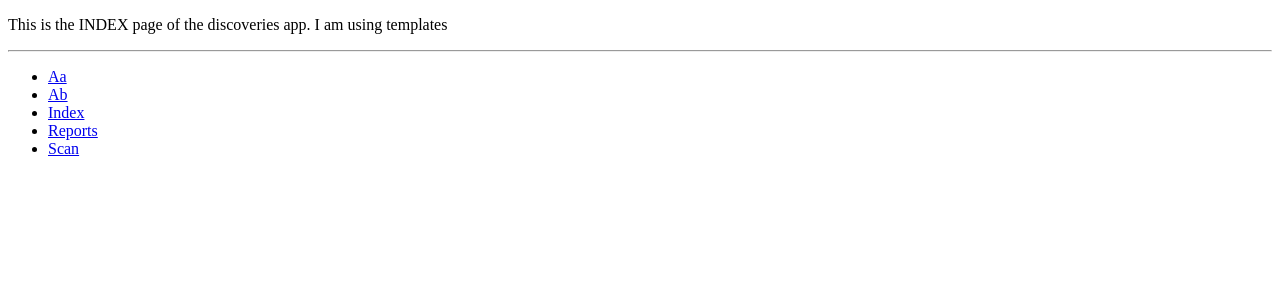
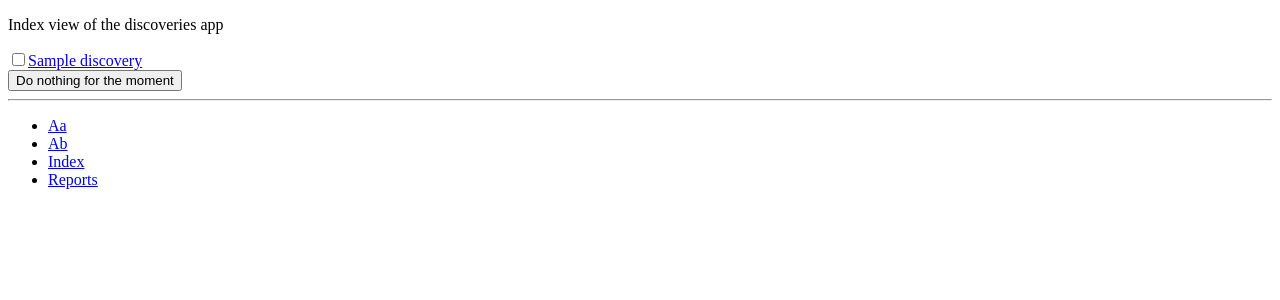
Before and after one commit to dlete/estate, a Django app: page /discoveries/ in a window 1280 px wide. Shown: the top 300 px of the page. Run offline with Django 3.2, Linux system fonts and the light colour scheme; tables that the repository leaves empty hold one stand-in row (values such as "Sample post").

Commit message:
add the scan view in discoveries

```diff
--- a/estate/discoveries/models.py
+++ b/estate/discoveries/models.py
@@ -16,3 +16,67 @@ class PartDiscovered (models.Model):
 
     def __unicode__(self):
         return self.serial_number
+
+
+
+# should have a field for
+# - the user/company/admin entity owner of the discovery
+# - date it was created
+# - date it was modified
+class Discovery(models.Model):
+    name = models.CharField(max_length=200)
+
+    def __unicode__(self):
+        return self.name
+
+# liaison table between Discovery and IpNetwork tables so that
+# one Discovery can have more than one IpNetwork associated to it
+class DiscoveryToIpNetwork(models.Model):
+    discovery = models.ForeignKey('Discovery')
+    ip_network = models.ForeignKey('IpNetwork')
+
+    def __unicode__(self):
+        # if we return self.discovery, we get the error
+        # 'ip_network' object has no attribute '__getitem__'
+        # have to specify to return self.discovery.name
+        return self.discovery.name
+
+
+# will store IP addresses as text and rely in Python instead of the database
+# to handle IP networks/addresses. Intend to use the "netaddr" package for
+# Python 2.x and the "ipaddress" module if Python3. If use the database for
+# IP handling then it limits functionality/coding depending on whether MySQL
+# or PostgreSQL or SQLITE3 are being used.
+#
+# should have a field tying the IP Network tot he user and/or organization/company
+# should have a field with created_on and another with modified_on
+class IpNetwork(models.Model):
+    name = models.CharField(max_length=200)
+    network = models.CharField(max_length=200)
+
+    def __unicode__(self):
+        return self.name
+
+
+class IpNetworkToSnmpCommunity(models.Model):
+    ip_network = models.ForeignKey('IpNetwork')
+    snmp_community = models.ForeignKey('SnmpCommunity')
+
+    def __unicode__(self):
+        # if we return self.ip_network, we get the error
+        # 'ip_network' object has no attribute '__getitem__'
+        # have to specify to return self.ip_network.name
+        return self.ip_network.name
+
+
+# should have a field tying the Community to the user and/or organization/company
+class SnmpCommunity(models.Model):
+    # the lenght of and SNMP community does not seem to be defined anywhere
+    # have not found any MIB where it is stated. SNMP-COMMUNITY-MIB
+    # appears to be the place where it should be defined, but it is not
+    name = models.CharField(max_length=200)
+    # should find a way to limit to 1, 2 or 3
+    version = models.PositiveSmallIntegerField(default=2)
+
+    def __unicode__(self):
+        return self.name
--- a/estate/discoveries/templates/discoveries/base.html
+++ b/estate/discoveries/templates/discoveries/base.html
@@ -19,7 +19,6 @@
                 <li><a href="{% url 'discoveries:ab' %}">Ab</a></li>
                 <li><a href="{% url 'discoveries:index' %}">Index</a></li>
                 <li><a href="{% url 'discoveries:reports' %}">Reports</a></li>
-                <li><a href="{% url 'discoveries:scan' %}">Scan</a></li>
             </ul>
         </div>
     </body>
--- a/estate/discoveries/templates/discoveries/index.html
+++ b/estate/discoveries/templates/discoveries/index.html
@@ -1,7 +1,20 @@
 {% extends 'discoveries/base.html' %}
 
-{% block title %}INDEX{% endblock %}
+{% block title %}INDEX DISC{% endblock %}
 
 {% block body_block %}
-<p>{{ boldmessage }}</p>
+
+    <p>{{ bodymessage }}</p>
+
+    <form action="{% url 'discoveries:index' %}" method="post">
+        {% csrf_token %}
+
+        {% for d in all_discoveries %}
+            <input type="checkbox" name="chosen_d" value="d.id"><a href="/discoveries/{{ d.id }}/">{{ d.name }}</a><br />
+        {% endfor %}
+
+        <input type="submit" value="Do nothing for the moment" />
+    </form>
+
+
 {% endblock %}
--- a/estate/discoveries/urls.py
+++ b/estate/discoveries/urls.py
@@ -4,6 +4,8 @@ from discoveries import views
 
 urlpatterns = patterns('',
     url(r'^$', views.index, name='index'),
+    url(r'^(?P<discovery_id>\d+)/$', views.detail, name='detail'),
+    url(r'^(?P<discovery_id>\d+)/scan/$', views.scan, name='scan'),
     url(r'^aa/', views.aa, name='aa'),
     url(r'^ab/', views.ab, name='ab'),
     url(r'^reports/', views.reports, name='reports'),
--- a/estate/discoveries/views.py
+++ b/estate/discoveries/views.py
@@ -1,7 +1,56 @@
 from django.shortcuts import render
 
 # from now down, not defaults
+from django.shortcuts import get_object_or_404
+
 from discoveries.models import PartDiscovered
+from discoveries.models import Discovery
+
+
+def index(request):
+    context = {'bodymessage': "Index view of the discoveries app"}
+    all_discoveries = Discovery.objects.all()
+    context['all_discoveries'] = all_discoveries
+    return render(request, 'discoveries/index.html', context)
+
+
+def detail(request, discovery_id):
+    context = {'bodymessage': "Detail view of the discoveries app"}
+    discovery = get_object_or_404(Discovery, pk=discovery_id)
+    context['discovery'] = discovery
+    context['discovery_to_ipnetworks'] = discovery.discoverytoipnetwork_set.all()
+    # it is missing to print the snmp communities associated with each of the networks
+    return render(request, 'discoveries/detail.html', context)
+
+
+def scan(request, discovery_id):
+    context = {'bodymessage': "This is the SCAN page of the discoveries app"}
+    context['titlemessage'] = "SCAN DISC"
+
+    discovery = get_object_or_404(Discovery, pk=discovery_id)
+
+    # this should be a list with entries being a couple discovery <-> network
+    discovery_to_ipnetworks = discovery.discoverytoipnetwork_set.all()
+    networks = []
+    for di in discovery_to_ipnetworks:
+        n = di.ip_network
+        networks.append(n.network)
+    context['networks'] = networks
+
+    ip_collections = []
+    for n in networks:
+#        n = IPNetwork(n)
+        # list
+        ip_collection = explode_network(n)
+
+        # append list to another list
+        ip_collections.append(ip_collection)
+    context['ip_collections'] = ip_collections
+
+
+    context['discovery'] = discovery
+    return render(request, 'discoveries/scan.html', context)
+
 
 def aa(request):
     context = {'bodymessage': "AA page of the discoveries app"}
@@ -32,9 +81,6 @@ def ab(request):
     return render(request, 'discoveries/ab.html', context)
 
 
-def index(request):
-    context = {'boldmessage': "This is the INDEX page of the discoveries app. I am using templates"}
-    return render(request, 'discoveries/index.html', context)
 
 def reports(request):
     number_of_parts_discovered = PartDiscovered.objects.all().count()
@@ -43,9 +89,76 @@ def reports(request):
     return render(request, 'discoveries/reports.html', context)
 
 
-def scan(request):
-    context = {'boldmessage': "This is the SCAN page of the discoveries app"}
 
-    number_of_parts_discovered = PartDiscovered.objects.all().count()
-    context['number_of_parts_discovered'] = number_of_parts_discovered
-    return render(request, 'discoveries/scan.html', context)
+###############################################################################
+
+from netaddr import *
+
+###############################################################################
+'''
+Requires:
+This function needs the module "netaddr"
+
+What it does:
+Takes text and converts to an IPNetwork object (as defined in the netaddr
+module) to lists all the valid IP addresses in that network.
+Valid in this case means that the IP representing the network (the first one
+in the range) and the broadcast (the last on in the range) are not listed.
+There are exceptions though:
+ - in networks with /31 and /32 mask all IP addresses are valid, so are printed
+
+ How to use
+ network = '192.168.12.0/29'
+ explode_network(network)
+'''
+def explode_network(network):
+    # convert to and netaddr network object
+    network = IPNetwork(network)
+
+    # initialize an empty list. We will populate it with IP addresses
+    valid_ip_addresses = []
+
+    # find out the number of IP addresses contained in the network
+    network_size = network.size
+
+    # if the mask is /30 or lower (e.g. /29, /28, etc.) the number of IP
+    # addresses in the network will be more than 2
+    if network_size > 2:
+        # the first IP in the range represents the network, not valid for hosts
+        # hence we bypass it and start on the second IP address
+        first_valid_ip = 1
+
+        # the last IP in the range represents all the hosts (broadcast address)
+        # hence not valid neither. We are not interested in this IP address
+        last_valid_ip = network_size - 1
+    elif network_size <= 2:
+        # this is a /31 or a /32, where all IP in the range are valid
+
+        # start on the first IP address
+        first_valid_ip = 0
+
+        # stop counting on the third IP address. If we handle a /31 we will
+        # have 2 address, if a /32 we will have a single one. In both cases
+        # we are covered stopping counting in the third IP
+        #
+        # remember, in a list b = a[start:stop]
+        # start is the first item that we want
+        # stop is the first item that we do not want
+        last_valid_ip = 2
+#    elif network_size == 1:
+#        # this a /32,
+#        first_ip = 0
+#        last_ip = 1
+    else:
+        print "I have no clue. I guess I should raise an error and let you know"
+
+    # now iterate through the IP in the network. Start and stop where
+    # appropiate, the If conditions above will have set the start/end variables
+    for ip in network[first_valid_ip:last_valid_ip]:
+        # append to a list
+        valid_ip_addresses.append(str(ip))
+
+    # this is our product: a LIST with valid IP addresses in the network that
+    # was given to us as input
+    return valid_ip_addresses
+###############################################################################
--- a/estate/populate_discovery.py
+++ b/estate/populate_discovery.py
@@ -20,5 +20,5 @@ def add_discovery(name):
 if __name__ == '__main__':
     print "Starting to populate the Discovery table..."
     os.environ.setdefault('DJANGO_SETTINGS_MODULE', 'estate.settings')
-    from scout.models import Discovery
+    from discoveries.models import Discovery
     populate()
--- a/estate/populate_ip_network.py
+++ b/estate/populate_ip_network.py
@@ -22,5 +22,5 @@ def add_ip_network(name, network):
 if __name__ == '__main__':
     print "Starting to populate IP Networks..."
     os.environ.setdefault('DJANGO_SETTINGS_MODULE', 'estate.settings')
-    from scout.models import IpNetwork
+    from discoveries.models import IpNetwork
     populate()
--- a/estate/populate_snmp_community.py
+++ b/estate/populate_snmp_community.py
@@ -22,5 +22,5 @@ def add_snmp_community(name, version):
 if __name__ == '__main__':
     print "Starting to populate SNMP Communities..."
     os.environ.setdefault('DJANGO_SETTINGS_MODULE', 'estate.settings')
-    from scout.models import SnmpCommunity
+    from discoveries.models import SnmpCommunity
     populate()
--- a/estate/scout/views.py
+++ b/estate/scout/views.py
@@ -12,7 +12,10 @@ def discoveries(request):
     return render(request, 'scout/discoveries.html', context)
 
 def disc_detail(request, disc_id):
-    return HttpResponse("You're looking at discovery %s." % disc_id)
+#    return HttpResponse("You're looking at discovery %s." % disc_id)
+    context = {'bodymessage': "You are looking at Discovery detail: "}
+    context['titlemessage'] = "DISCOVERY DETAIL"
+    return render(request, 'scout/discoveries/', {'disc_id': disc_id})
 
 def index(request):
     context = {'boldmessage': "This is the INDEX page of the scout app"}
```
Also changed, not shown: estate/discoveries/admin.py (+13 -0 lines), estate/discoveries/templates/discoveries/detail.html (added, +14 -0 lines), estate/discoveries/templates/discoveries/scan.html (+13 -2 lines), estate/scout/templates/scout/disc_detail.html (added, +7 -0 lines).
